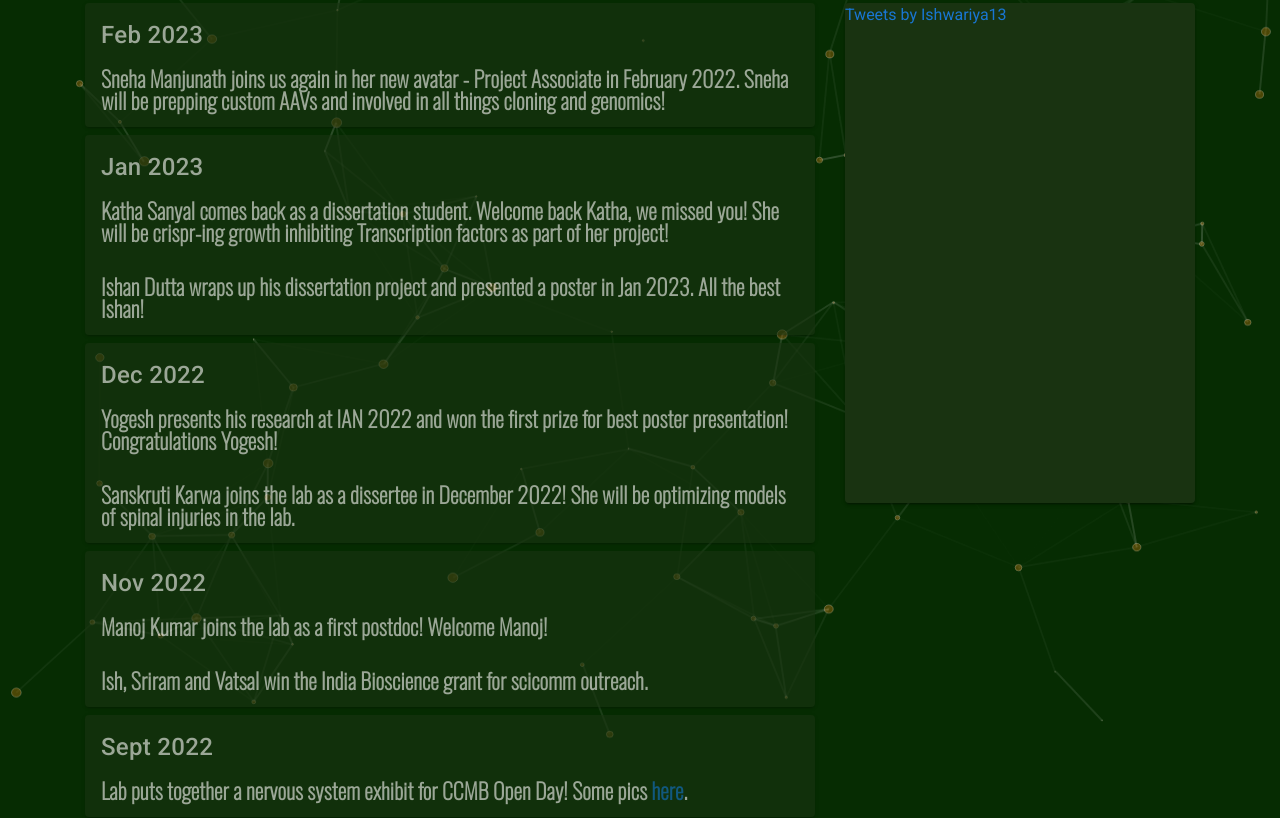
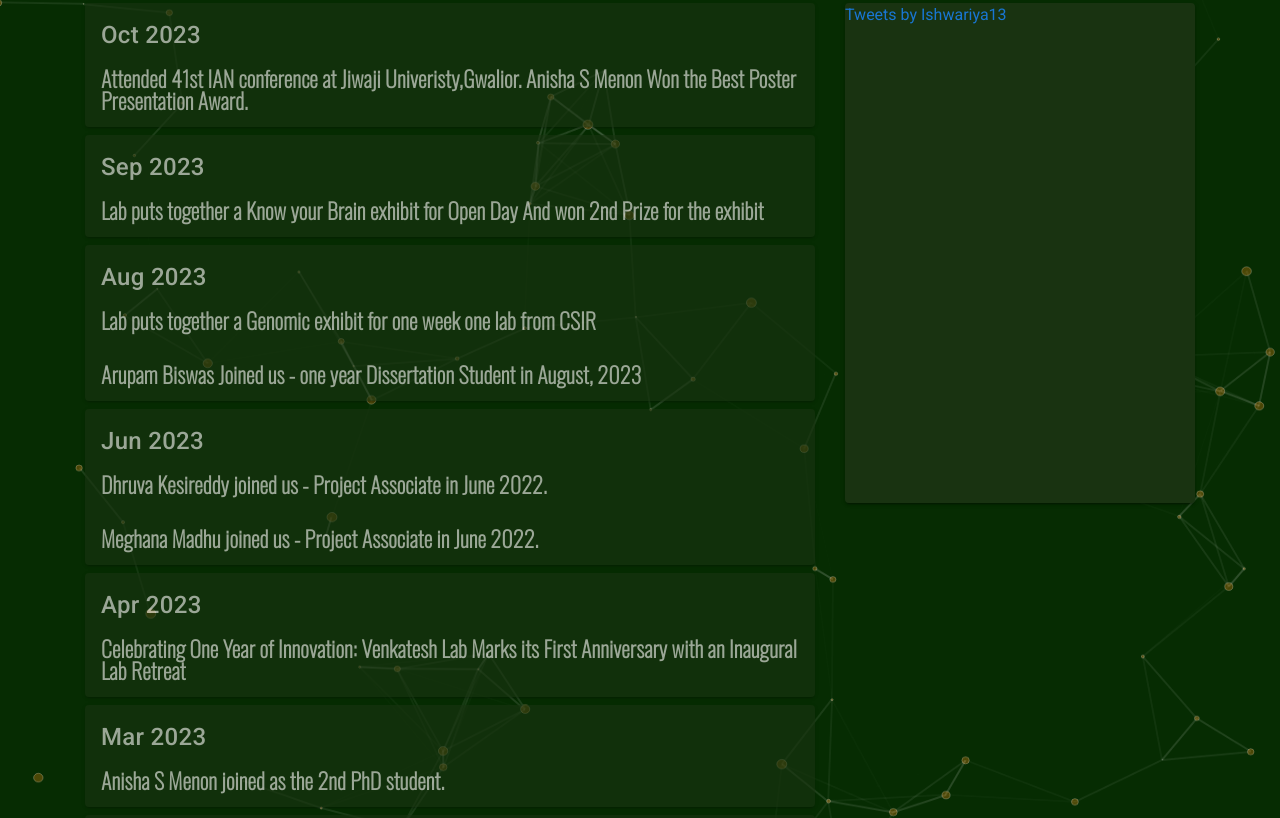
Before and after one commit to rdbcasillas/ishvenkatesh-lab, a Vue app: page / in a window 1280 px wide. Shown: the part 1240-2058 px from the top of the page. Built offline with nearby package versions, Linux system fonts and the light colour scheme; what vue-particles would draw is missing.

Commit message:
Oct update

```diff
--- a/src/views/Home.vue
+++ b/src/views/Home.vue
@@ -78,6 +78,54 @@
         <b-row class="mt-12 bottompage mb-6">
           <b-col cols="7" md="8" class="labnews">
             <h3 class="text-center">LAB NEWS</h3>
+            <v-card elevation="2" class="mt-2">
+              <v-card-title>Oct 2023</v-card-title>
+              <v-card-text>
+                Attended 41st IAN conference at Jiwaji
+                Univeristy,Gwalior. Anisha S Menon Won
+                the Best Poster Presentation Award.
+              </v-card-text>
+            </v-card>
+            <v-card elevation="2" class="mt-2">
+              <v-card-title>Sep 2023</v-card-title>
+              <v-card-text>
+                Lab puts together a Know your Brain exhibit for Open Day
+                And won 2nd Prize for the exhibit
+              </v-card-text>
+            </v-card>
+            <v-card elevation="2" class="mt-2">
+              <v-card-title>Aug 2023</v-card-title>
+              <v-card-text>
+                Lab puts together a Genomic exhibit for <b>one week one lab </b> from CSIR
+              </v-card-text>
+              <v-card-text>
+                Arupam Biswas Joined us - one year Dissertation Student
+                in August, 2023
+              </v-card-text>
+            </v-card>
+            <v-card elevation="2" class="mt-2">
+              <v-card-title>Jun 2023</v-card-title>
+              <v-card-text>
+                Dhruva Kesireddy joined us  - Project Associate
+                in June 2022.
+              </v-card-text>
+              <v-card-text>
+                Meghana Madhu  joined us  - Project Associate
+                in June 2022.
+              </v-card-text>
+            </v-card>
+            <v-card elevation="2" class="mt-2">
+              <v-card-title>Apr 2023</v-card-title>
+              <v-card-text>
+              Celebrating One Year of Innovation: Venkatesh Lab Marks its First Anniversary with an Inaugural Lab Retreat
+              </v-card-text>
+            </v-card>
+            <v-card elevation="2" class="mt-2">
+              <v-card-title>Mar 2023</v-card-title>
+              <v-card-text>
+                Anisha S Menon joined as the 2nd PhD student.
+            </v-card-text>
+            </v-card>
             <v-card elevation="2" class="mt-2">
               <v-card-title>Feb 2023</v-card-title>
               <v-card-text>
--- a/src/views/Team.vue
+++ b/src/views/Team.vue
@@ -50,13 +50,13 @@ export default {
           desc: "Manojkumar joined the lab as a Senior Project Associate in October 2022. He has an integrated M.Tech degree in Bioinformatics from the Bharathidhasan University, Trichy. Following that, he completed his doctoral training under the guidance of Dr. Bharanidharan at Aravind Medical Research Foundation (Under SASTRA Univeristy), Madurai. During his Ph.D, he has developed a tool that filters and prioritizes pathogenic variants specific to eye disease. He is the go-to person for all flavors of Bioinformatics analyses in the lab from NGS to single-cell genomics and everything in between. In the lab, Manoj is also the one Ish goes to first with most of her (only sometimes crazy :D) ideas - from rigging treadmills for mice from scratch to wanting to try out new algorithms the same day it’s published,  to saving Ish with computer hiccups the day of her talks, he handles it all with a smile and gets it done! Outside of the lab his hobbies include Photography, Wildlife conservation, Travelling, and Gaming but importantly cooking, and he shares the output of his cooking experiments generously with the lab members!",
           email: "manojkumarbioinfo@gmail.com",
         },
-        {
-          name: "Sneha Manjunath",
-          position: "Project Associate",
-          image: "sneha2",
-          desc: "Sneha joined the lab as a Project-based trainee in May of 2022. She did her Bachelors in Mount Carmel, Bangalore majoring in Biotechnology, Chemistry, and Zoology (Batch of 2019). She has a Master's degree in Genetics and Genomics from The University of Perth, Western Australia (Batch of 2021). Her broad research interests are in Genetics and Neurobiology. She’s a cloning whiz in the lab who can make any project work and has trained everyone in the lab! Outside of the lab, she loves to cook and watch movies. Post her stint here, she wants to launch a biotech start up that caters to researcher needs in India. She handles lab ups and downs like a champ but She’s also the one who leaves cupcakes for Ish on bad science days (for which Ish is always grateful) :D",
-          email: "snehaamanjunath28@gmail.com",
-        },
+      //  {
+      //    name: "Sneha Manjunath",
+      //    position: "Project Associate",
+      //    image: "sneha2",
+      //    desc: "Sneha joined the lab as a Project-based trainee in May of 2022. She did her Bachelors in Mount Carmel, Bangalore majoring in Biotechnology, Chemistry, and Zoology (Batch of 2019). She has a Master's degree in Genetics and Genomics from The University of Perth, Western Australia (Batch of 2021). Her broad research interests are in Genetics and Neurobiology. She’s a cloning whiz in the lab who can make any project work and has trained everyone in the lab! Outside of the lab, she loves to cook and watch movies. Post her stint here, she wants to launch a biotech start up that caters to researcher needs in India. She handles lab ups and downs like a champ but She’s also the one who leaves cupcakes for Ish on bad science days (for which Ish is always grateful) :D",
+      //    email: "snehaamanjunath28@gmail.com",
+      //  },
         {
           name: "Yogesh Sahu",
           position: "PhD student",
@@ -101,13 +101,13 @@ export default {
           desc: "Dhruva has recently joined the lab as a Project-based Student Trainee, bringing with him a Master's degree in Animal Biology and Biotechnology from the University of Hyderabad. His research during his Master's program focused on the  topic of dynamic relocalization of Denovo Methyltransferases of  Dnmt3a and Dnmt3b in Mouse Mammary Epithelial cells during lactogenic differentiation.His research interests include epigenetics and epigenetic regulation. With a keen interest in this field, Dhruva aspires to pursue a Ph.D. in the future. Beyond his academic pursuits, Dhruva  enjoys engaging in various activities outside of the lab. He likes to sing and finds solace in music. In his leisure time, he indulges in watching movies and web series, appreciating the art of storytelling.He likes hanging out with his friends and cousins.",
           email: "kathasanyal@gmail.com",
         },
-        {
-          name: "Katha Sanyal",
-          position: "Dissertee trainee",
-          image: "katha2",
-          desc: "Katha Sanyal is a current master's student at St. Thomas College, Bhilai. Her journey from being a summer trainee to a dissertation trainee in the lab has been extraordinary. She is driving a project centered on CRISPR-based knockdown of inhibitory factors in the context of regeneration. The enthusiasm of her labmates has fueled her interest in neuroscience, inspiring her to pursue a Ph.D. in this field. Immersing herself in the world of neuroscience has been a transformative experience for Katha. She has been exposed to cutting-edge research and has had the opportunity to contribute to exciting projects that have deepened her understanding of the subject. The lab has become her second home, providing a space where she can explore her curiosity and challenge herself to expand the boundaries of knowledge. Apart from her academic pursuits, Katha enjoys exploring new places with friends and finding joy in cooking dinner. This experience has truly ignited her passion for neuroscience and has significantly influenced both her academic and personal endeavors.",
-          email: "kathasanyal@gmail.com",
-        },
+      //  {
+      //    name: "Katha Sanyal",
+      //    position: "Dissertee trainee",
+      //    image: "katha2",
+      //    desc: "Katha Sanyal is a current master's student at St. Thomas College, Bhilai. Her journey from being a summer trainee to a dissertation trainee in the lab has been extraordinary. She is driving a project centered on CRISPR-based knockdown of inhibitory factors in the context of regeneration. The enthusiasm of her labmates has fueled her interest in neuroscience, inspiring her to pursue a Ph.D. in this field. Immersing herself in the world of neuroscience has been a transformative experience for Katha. She has been exposed to cutting-edge research and has had the opportunity to contribute to exciting projects that have deepened her understanding of the subject. The lab has become her second home, providing a space where she can explore her curiosity and challenge herself to expand the boundaries of knowledge. Apart from her academic pursuits, Katha enjoys exploring new places with friends and finding joy in cooking dinner. This experience has truly ignited her passion for neuroscience and has significantly influenced both her academic and personal endeavors.",
+      //    email: "kathasanyal@gmail.com",
+      //  },
         {
           name: "Meghana Madhu",
           position: "Project trainee",
@@ -115,19 +115,19 @@ export default {
           desc: "Meghana is a graduate of Kakatiya University, Warangal, where she obtained her Masters degree in Biotechnology. When she came across our lab's research, her interest in science piqued and she wanted to join the team. She is excited to be a project-based student trainee, focusing on the topic of 'Transcriptional control of axon regeneration in mammalian CNS neurons.' She believes this opportunity will allow her to acquire new techniques and expand her skill set, potentially paving the way for her future scientific career in Neuroscience. During her leisure time, Meghana does oil pastel sketching and hopes to start blogging soon.",
           email: "meghanamadhu199@gmail.com",
         },
+      //{
+      //    name: "Apoorva Atmamuri",
+      //    position: "Summer Trainee",
+      //    image: "apoorva",
+      //    desc: "Apoorva, our youngest crew member, joined us in June 2023 as a summer trainee for 2 months. Currently she’s pursuing a B. Tech in Biotechnology at PES University, Bangalore (Batch of 2020-2024) Eternally curious,  she’s soaking up all she can in the 2 months she’s with us. Beyond the lab, she enjoys crafts, reading, classical dance, and travel.",
+      //    email: "",
+      //  },
         {
-          name: "Apoorva Atmamuri",
-          position: "Summer Trainee",
-          image: "apoorva",
-          desc: "Apoorva, our youngest crew member, joined us in June 2023 as a summer trainee for 2 months. Currently she’s pursuing a B. Tech in Biotechnology at PES University, Bangalore (Batch of 2020-2024) Eternally curious,  she’s soaking up all she can in the 2 months she’s with us. Beyond the lab, she enjoys crafts, reading, classical dance, and travel.",
-          email: "",
-        },
-        {
-          name: "Shaikh Shafiulla",
-          position: "Guest Worker",
-          image: "shaikh2",
-          desc: "Shaikh joined the lab in August 2022 as a Project based trainee. He has his Bachelor's degree from Acharya Nagarjuna University in Pharmaceutical Sciences and a Master’s degree in Pharmacology from Amity University. Prior to joining the lab, he was a Research Assistant Professor at Southern Institute of Medical Sciences. His broad research interestS are in Developmental Neuroscience and Behavioral Neuroscience. In the lab, he optimized injury paradigms and in the process is smitten with the field of regenerative neuroscience, so much so he’s keen on pursuing a PhD in the same field. He’s hanging out with us as a stopgap before he starts his graduate training.",
-          email: "adroitshaikh1@gmail.com",
+          name: "Arupam Biswas",
+          position: "Dissertation Student",
+          image: "arupam",
+          desc: "Arupam Biswas joined the lab in August 2023 as a 1 year dissertate. He is the  final-year student of a five-year integrated M.Sc course (Life Sciences Major) at ISERC, Visva-Bharati, Santiniketan, India.",
+          email: "arupambiswas007@gmail.com",
         },
       ],
     };
--- a/vue.config.js
+++ b/vue.config.js
@@ -7,5 +7,7 @@ module.exports = {
       .use("raw-loader")
       .loader("raw-loader")
       .end();
+    // Add this line to remove eslint-loader
+    config.module.rules.delete('eslint');
   },
 };
```
Also changed, not shown: package.json (+5 -21 lines), src/assets/images/team/arupam.jpg (added), 1 other file (tests, documents, lock files or other folders).
